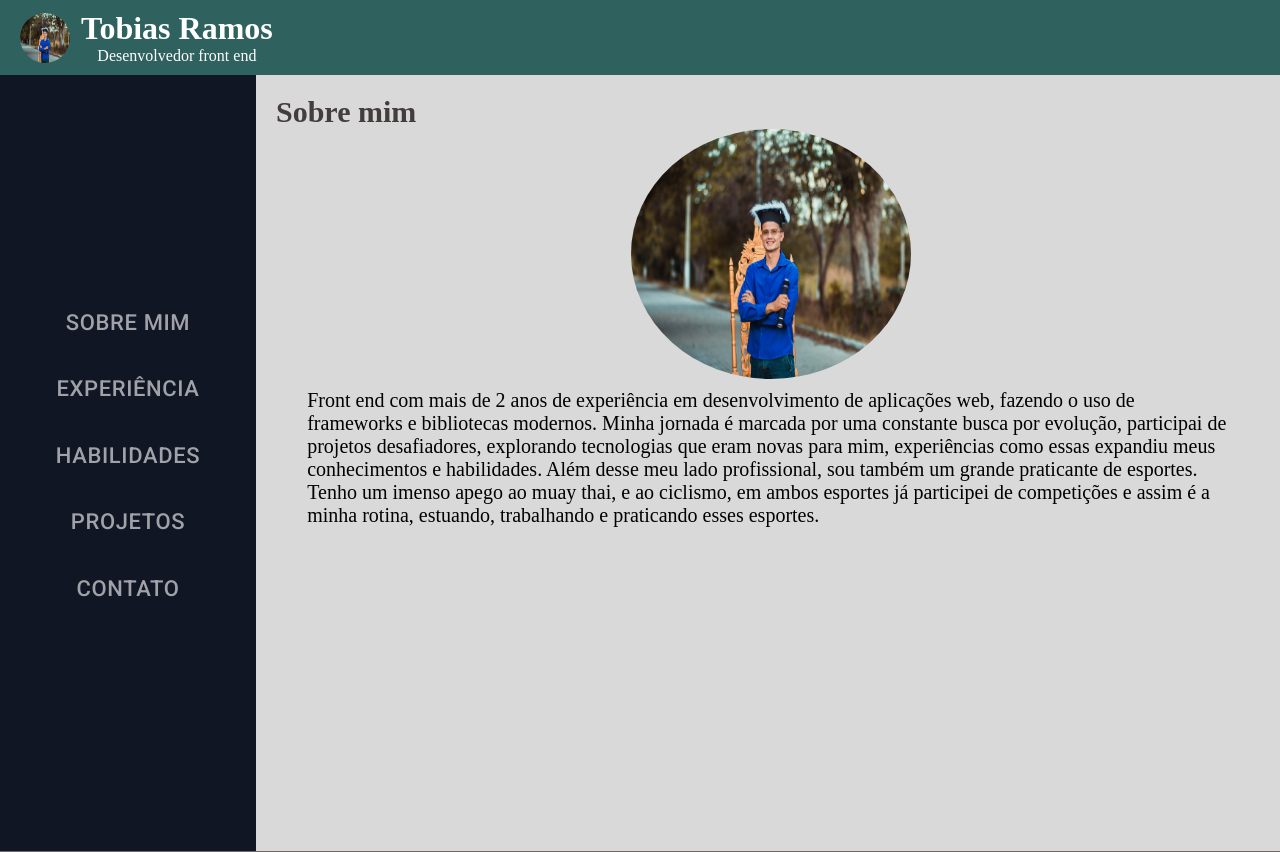
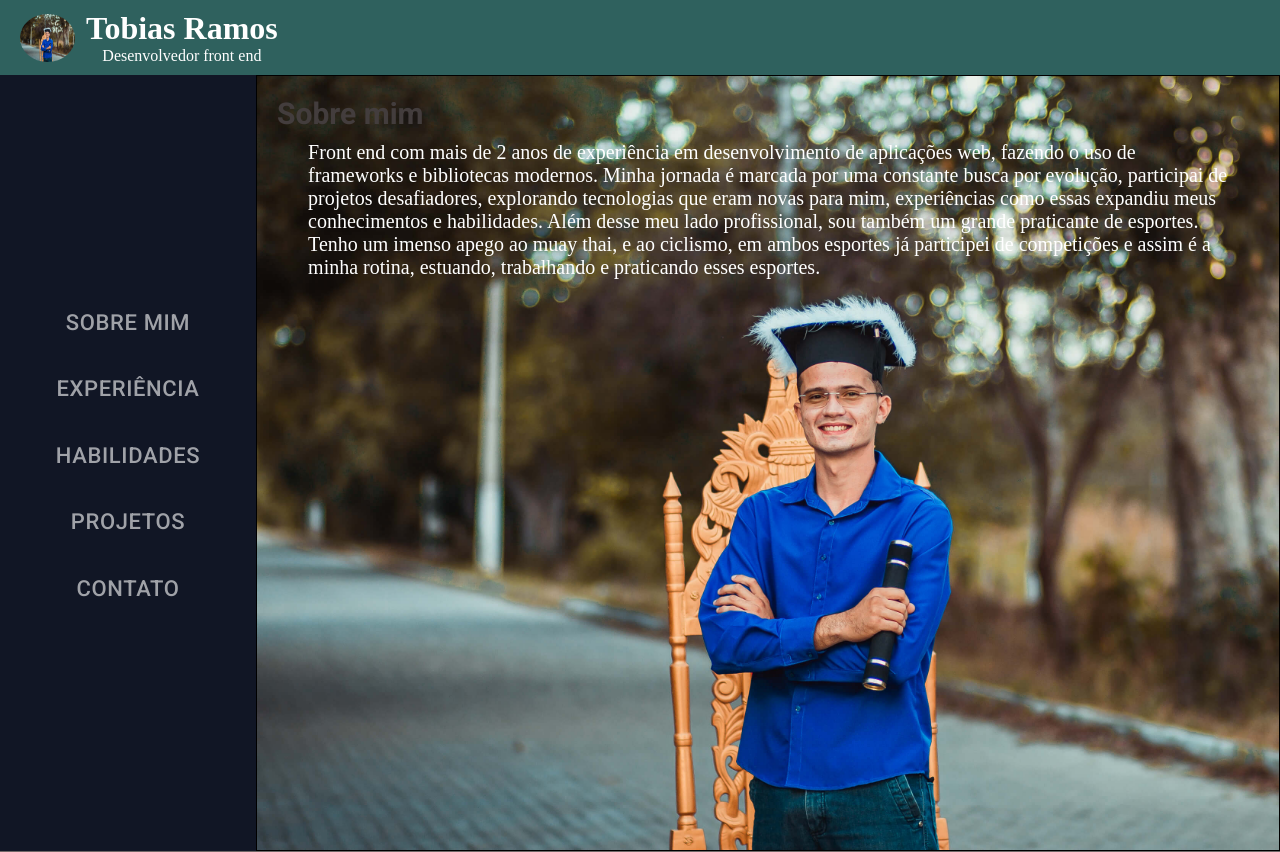
Before and after one commit to tobiasramos/my-portfolio, a React (Vite) app: page / in a window 1280 px wide. Shown: the top 852 px of the page. Built offline with nearby package versions, Linux system fonts and the light colour scheme.

Commit message:
Fazendo alguns ajustes em sobre mim

```diff
--- a/src/components/about-me/about-me.jsx
+++ b/src/components/about-me/about-me.jsx
@@ -1,12 +1,12 @@
 import styles from "./about-me.module.css";
 import "@fontsource/roboto/500.css";
+import '@fontsource/roboto/700.css';
 
 const AboutMe = () => {
   return (
-    <>
+    <div className={styles.aboutMe}>
       <h2>Sobre mim</h2>
       <div className={styles.container}>
-        <img src="./img/profile.jpg" alt="Logo do perfil" />
         <p className={styles.summary}>
           Front end com mais de 2 anos de experiência em desenvolvimento de
           aplicações web, fazendo o uso de frameworks e bibliotecas modernos.
@@ -19,7 +19,7 @@ const AboutMe = () => {
           minha rotina, estuando, trabalhando e praticando esses esportes.
         </p>
       </div>
-    </>
+    </div>
   );
 };
 
--- a/src/components/about-me/about-me.module.css
+++ b/src/components/about-me/about-me.module.css
@@ -1,3 +1,15 @@
+.aboutMe {
+    background-image: url('../../../public/img/profile.jpg');
+    background-repeat: no-repeat;
+    background-size: cover;
+    border: 1px solid #000;
+    width: 100%;
+    height: 97vh;
+    color: #fff;
+    font-weight: 700;
+    font-family: "Roboto";
+}
+
 .container {
     display: flex;
     flex-direction: column;
--- a/src/components/contact/contact.jsx
+++ b/src/components/contact/contact.jsx
@@ -28,8 +28,9 @@ const Contact = () => {
         </li>
 
         <li>
-            <a href="../curriculo/Currículo.pdf" target="iframe_download"></a>
+          <a href="../curriculo/Currículo.pdf" target="iframe_download">
             <ResumeIcon style={{ color: "#655643" }} className={styles.icon} />
+          </a>
         </li>
       </ul>
     </>
--- a/src/components/footer/footer.jsx
+++ b/src/components/footer/footer.jsx
@@ -4,7 +4,7 @@ const Footer = () => {
   return (
     <footer className={styles.footer}>
       <div>
-        &copy; 2023 | Feito com por
+        &copy; 2023 | Feito por
         <a href="https://www.linkedin.com/in/tobias-ramos/" target="_blank">
           Tobias Ramos
         </a>
--- a/src/components/header/Header.module.css
+++ b/src/components/header/Header.module.css
@@ -6,8 +6,8 @@
     background-color: #2f615e;
 }
 img {
-    width: 50px;
-    height: 50px;
+    width: 55px;
+    height: 48px;
     border-radius: 50%;
     margin-left: 10px;
     margin-right: 5px;
```
Lines whose indentation alone changed are shown as unchanged.
